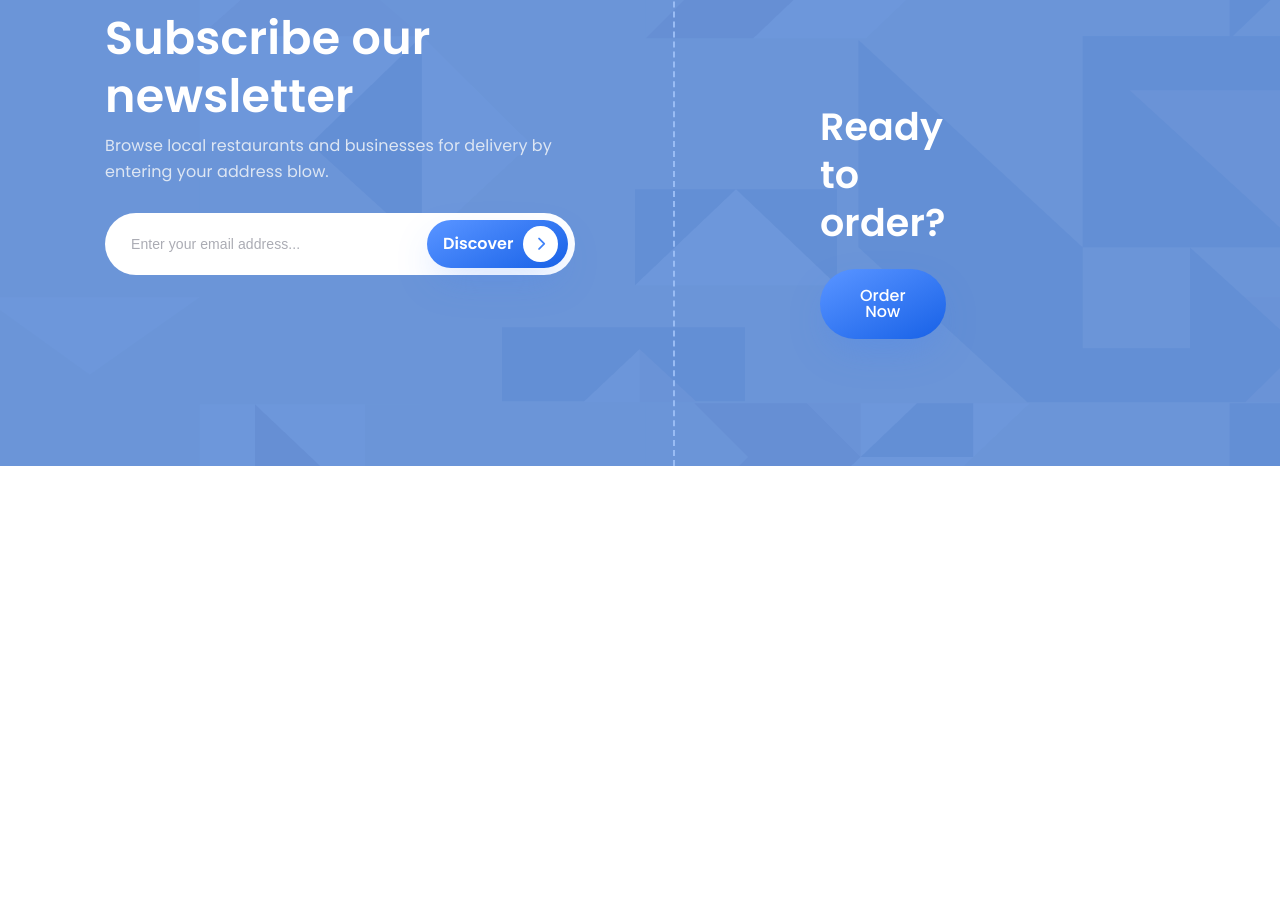
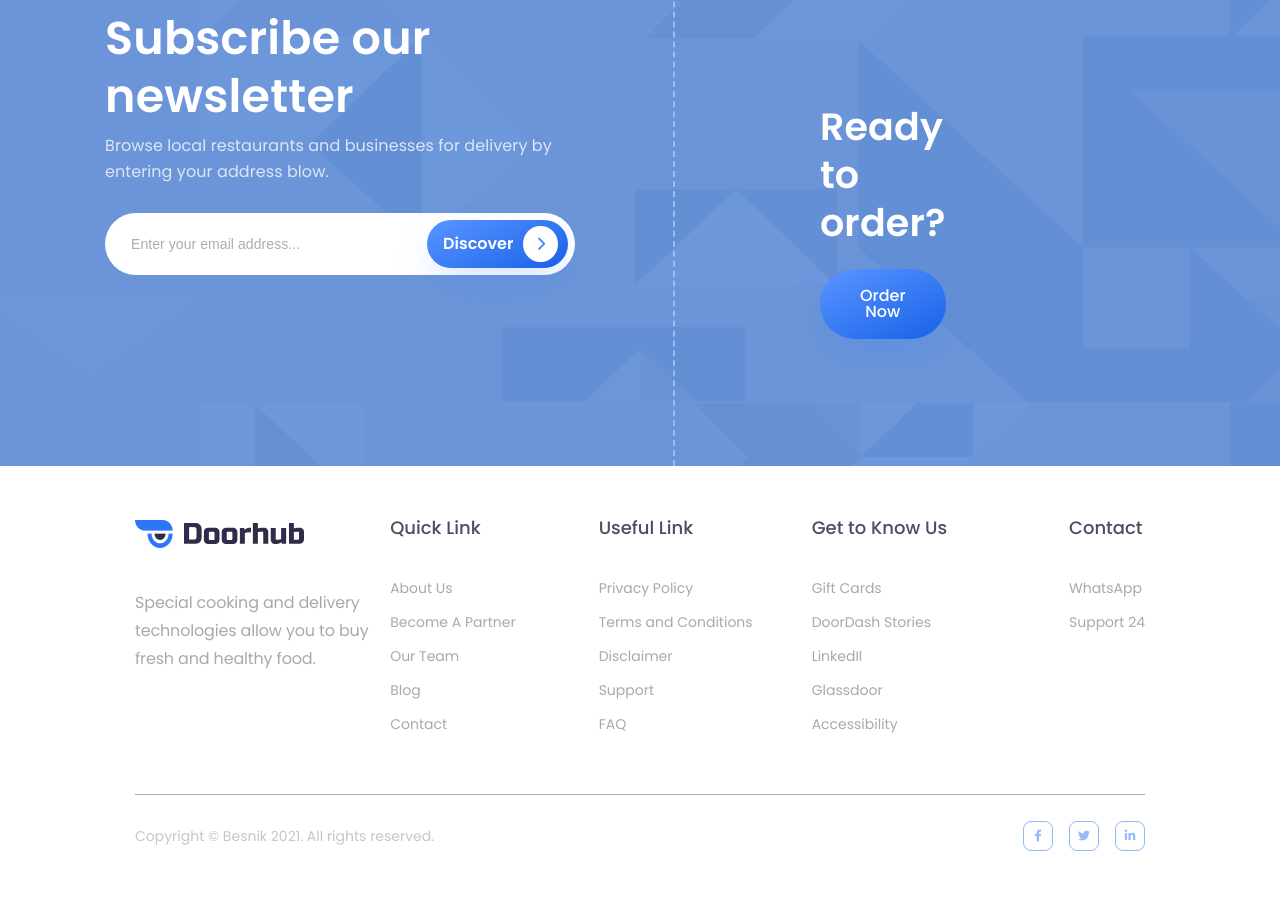
Before and after one commit to DucLS/doorhub, a website: page index.html in a window 1280 px wide. Shown: the part 6735-7640 px from the top of the page. Before the commit the page ends 7201 px from the top, so only its background shows below. Drawn offline with Linux system fonts and the light colour scheme.

Commit message:
Build footer section

```diff
--- a/index.html
+++ b/index.html
@@ -616,5 +616,101 @@
         <button class="btn btn--primary">Order Now</button>
       </div>
     </section>
+    <footer class="container m-auto footer">
+      <div class="footer__special">
+        <div class="footer__logo-box">
+          <img src="./img/logo.png" alt="Doorhub" class="footer__logo" />
+        </div>
+        <p class="footer__special-text">
+          Special cooking and delivery <br> technologies allow you to buy <br> fresh and
+          healthy food.
+        </p>
+      </div>
+      <div class="footer__quick-link">
+        <span class="footer__heading"> Quick Link </span>
+        <ul class="footer__nav">
+          <li class="footer__item">
+            <a href="#" class="footer__link">About Us</a>
+          </li>
+          <li class="footer__item">
+            <a href="#" class="footer__link">Become A Partner</a>
+          </li>
+          <li class="footer__item">
+            <a href="#" class="footer__link">Our Team</a>
+          </li>
+          <li class="footer__item">
+            <a href="#" class="footer__link">Blog</a>
+          </li>
+          <li class="footer__item">
+            <a href="#" class="footer__link">Contact</a>
+          </li>
+        </ul>
+      </div>
+      <div class="footer__useful-link">
+        <span class="footer__heading">Useful Link</span>
+        <ul class="footer__nav">
+          <li class="footer__item">
+            <a href="#" class="footer__link">Privacy Policy</a>
+          </li>
+          <li class="footer__item">
+            <a href="#" class="footer__link">Terms and Conditions</a>
+          </li>
+          <li class="footer__item">
+            <a href="#" class="footer__link">Disclaimer</a>
+          </li>
+          <li class="footer__item">
+            <a href="#" class="footer__link">Support</a>
+          </li>
+          <li class="footer__item"><a href="#" class="footer__link">FAQ</a></li>
+        </ul>
+      </div>
+      <div class="footer__know-us">
+        <span class="footer__heading">Get to Know Us</span>
+        <ul class="footer__nav">
+          <li class="footer__item">
+            <a href="#" class="footer__link">Gift Cards</a>
+          </li>
+          <li class="footer__item">
+            <a href="#" class="footer__link">DoorDash Stories</a>
+          </li>
+          <li class="footer__item">
+            <a href="#" class="footer__link">LinkedIl</a>
+          </li>
+          <li class="footer__item">
+            <a href="#" class="footer__link">Glassdoor</a>
+          </li>
+          <li class="footer__item">
+            <a href="#" class="footer__link">Accessibility</a>
+          </li>
+        </ul>
+      </div>
+      <div class="footer__contact">
+        <span class="footer__heading">Contact</span>
+        <ul class="footer__nav">
+          <li class="footer__item">
+            <a href="#" class="footer__link">WhatsApp</a>
+          </li>
+          <li class="footer__item">
+            <a href="#" class="footer__link">Support 24</a>
+          </li>
+        </ul>
+      </div>
+      <div class="footer__copyright">
+        <span class="footer__copyright-text">
+          Copyright &copy; Besnik 2021. All rights reserved.
+        </span>
+        <div class="footer__social">
+          <div class="footer__icon-box">
+            <i class="fa-brands fa-facebook-f footer__icon"></i>
+          </div>
+          <div class="footer__icon-box">
+            <i class="fa-brands fa-twitter footer__icon"></i>
+          </div>
+          <div class="footer__icon-box">
+            <i class="fa-brands fa-linkedin-in footer__icon"></i>
+          </div>
+        </div>
+      </div>
+    </footer>
   </body>
 </html>
--- a/scss/base/_base.scss
+++ b/scss/base/_base.scss
@@ -15,15 +15,22 @@
   --color-blue-light-3: #82b2fe;
   --color-blue-light-4: #5391ff;
   --color-blue-light-5: #4e8dfd;
+  --color-blue-light-6: #6b95d8;
+  --color-blue-light-7: #dde6f3;
+  --color-blue-light-8: #99bcf4;
   --color-blue-dark: #1660e6;
   --color-blue-dark-1: #2e2c49;
   --color-blue-dark-2: #5290ff3d;
   --color-blue-dark-3: #4585f9;
   --color-blue-dark-4: #4d4c66;
   --color-blue-dark-5: #1c65e8;
+  --color-blue-dark-6: #2d76f9;
+  --color-blue-dark-7: #4183f8;
   --color-grey-light: #7b7e90;
   --color-grey-light-1: #bab8bd;
   --color-grey-light-2: #aaa7b1;
+  --color-grey-light-3: #c6c5ca;
+  --color-grey-light-4: #abacb4;
   --color-green-light: #f0ffea;
   --color-orange: #ffb012;
   --color-orange-1: #feac00;
--- a/scss/components/_form.scss
+++ b/scss/components/_form.scss
@@ -45,7 +45,7 @@
     display: inline-block;
     padding: 1.1rem 1.3rem;
     border-radius: 1px solid;
-    background-color: #fff;
+    background-color: var(--color-white);
     border-radius: 50%;
     margin-left: 1.2rem;
   }
@@ -73,7 +73,7 @@
     font-weight: 300;
     line-height: 1.4rem;
     letter-spacing: 0.005em;
-    color: #abacb4;
+    color: var(--color-grey-light-4);
   }
 
   &__btn {
@@ -92,7 +92,7 @@
   }
 
   &__icon {
-    color: #4183f8;
+    color: var(--color-blue-dark-7);
     font-size: 1.4rem;
   }
 }
--- /dev/null
+++ b/scss/layout/_footer.scss
@@ -0,0 +1,103 @@
+.footer {
+  display: grid;
+  grid-template-columns: 1fr repeat(4, max-content);
+
+  padding: 5.4rem 13.5rem;
+
+  &__special-text {
+    font-size: 1.6rem;
+    font-weight: 400;
+    line-height: 2.8rem;
+    letter-spacing: -0.01em;
+    color: var(--color-grey-light-2);
+
+    margin-top: 3.6rem;
+  }
+
+  &__heading {
+    font-size: 1.8rem;
+    font-weight: 500;
+    line-height: 1.6rem;
+    color: var(--color-blue-dark-4);
+  }
+
+  &__nav {
+    list-style: none;
+    margin-top: 3.2rem;
+  }
+
+  &__link {
+    font-size: 1.4rem;
+    font-weight: 400;
+    line-height: 3.4rem;
+    color: var(--color-grey-light-2);
+    text-decoration: none;
+  }
+
+  &__quick-link {
+    margin-right: 8.3rem;
+  }
+
+  &__useful-link {
+    margin-right: 5.9rem;
+  }
+
+  &__know-us {
+    margin-right: 12.2rem;
+  }
+
+  &__copyright {
+    grid-column: 1 / -1;
+
+    display: flex;
+    justify-content: space-between;
+    align-items: center;
+
+    border-top: 1px solid var(--color-grey-light-2);
+    margin-top: 5.3rem;
+    padding-top: 2.6rem;
+  }
+
+  &__copyright-text {
+    font-size: 1.4rem;
+    font-weight: 400;
+    line-height: 2.1rem;
+    color: var(--color-grey-light-3);
+  }
+
+  &__social {
+    display: flex;
+    gap: 1.6rem;
+  }
+
+  &__icon-box {
+    width: 3rem;
+    height: 3rem;
+    border: 1px solid rgba(#2d76f9, 0.5);
+    border-radius: 8px;
+
+    display: flex;
+    justify-content: center;
+    align-items: center;
+
+    transition: all 0.2s;
+
+    &:hover {
+      background-color: var(--color-blue-dark-6);
+      cursor: pointer;
+    }
+  }
+
+  &__icon {
+    font-size: 1.2rem;
+    color: var(--color-blue-dark-6);
+    opacity: 0.5;
+
+    transition: all 0.2s;
+  }
+
+  &__icon-box:hover > &__icon {
+    color: var(--color-white);
+    opacity: 1;
+  }
+}
--- a/scss/main.scss
+++ b/scss/main.scss
@@ -18,5 +18,6 @@
 @import "components/blog";
 
 @import "layout/header";
+@import "layout/footer";
 
 @import "pages/home";
--- a/scss/pages/_home.scss
+++ b/scss/pages/_home.scss
@@ -467,11 +467,11 @@
   display: grid;
   grid-template-columns: repeat(2, 1fr);
   background-image: url(/img/bg\ shape.png);
-  background-color: #6b95d8;
+  background-color: var(--color-blue-light-6);
 
   &__subscribe {
     padding: 12.7rem 10.5rem 12.7rem 10.5rem;
-    border-right: 2px dashed #99bcf4;
+    border-right: 2px dashed var(--color-blue-light-8);
   }
 
   &__heading {
@@ -487,7 +487,7 @@
     font-weight: 400;
     line-height: 2.6rem;
     letter-spacing: 0.005em;
-    color: #dde6f3;
+    color: var(--color-blue-light-7);
     margin-top: 0.8rem;
     margin-bottom: 2.8rem;
   }
```
Also changed, not shown: css/index.css, 1 other file.
